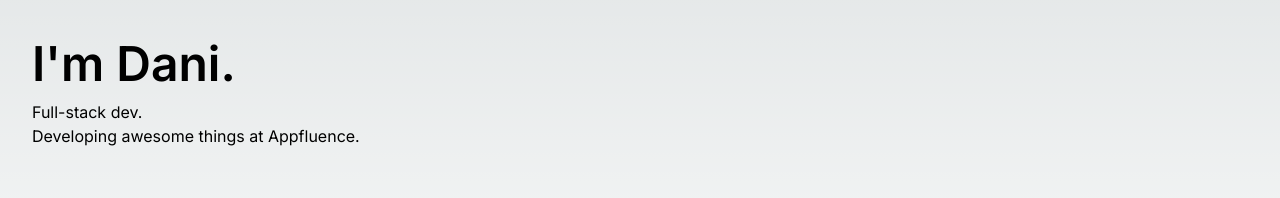
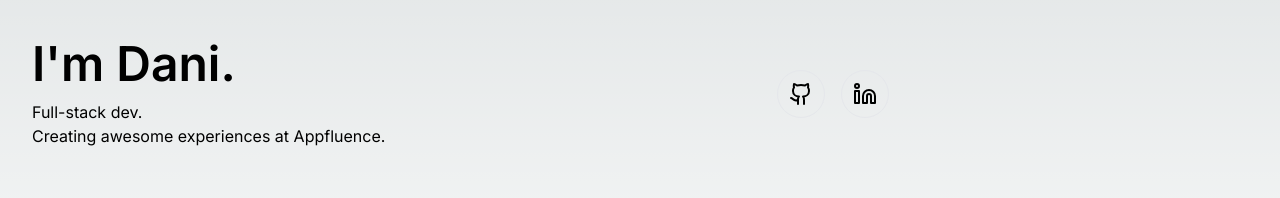
Before and after one commit to daniharo/daniharo.dev, a Next.js app: page / in a window 1280 px wide. Shown: the part 306-504 px from the top of the page. Built offline with nearby package versions, Linux system fonts and the light colour scheme.

Commit message:
Add Social Buttons

```diff
--- a/package.json
+++ b/package.json
@@ -15,6 +15,7 @@
     "clsx": "^1.2.1",
     "eslint": "8.37.0",
     "eslint-config-next": "13.2.4",
+    "lucide-react": "^0.129.0",
     "next": "13.2.4",
     "react": "18.2.0",
     "react-dom": "18.2.0",
--- /dev/null
+++ b/prettier.config.js
@@ -0,0 +1,3 @@
+module.exports = {
+  plugins: [require('prettier-plugin-tailwindcss')],
+};
--- a/src/app/page.tsx
+++ b/src/app/page.tsx
@@ -1,17 +1,30 @@
 import { Inter } from "next/font/google";
 import clsx from "clsx";
+import { SocialButton } from "@/components/SocialButton";
+import { Github, Linkedin } from "lucide-react";
 
 const inter = Inter({ subsets: ["latin"] });
 
 export default function Home() {
   return (
     <main
-      className={clsx(inter.className, "flex h-screen flex-col justify-center")}
+      className={clsx(
+        inter.className,
+        "flex h-screen flex-col items-center justify-center md:flex-row"
+      )}
     >
       <section className="ml-8 flex flex-col">
         <span className="mb-3 text-5xl font-semibold">I&apos;m Dani.</span>
         <span>Full-stack dev.</span>
-        <span>Developing awesome things at Appfluence.</span>
+        <span>Creating awesome experiences at Appfluence.</span>
+      </section>
+      <section className="flex flex-1 justify-center gap-4">
+        <SocialButton href="https://github.com/daniharo/">
+          <Github />
+        </SocialButton>
+        <SocialButton href="https://www.linkedin.com/in/daniel-haro-contreras/">
+          <Linkedin />
+        </SocialButton>
       </section>
     </main>
   );
--- /dev/null
+++ b/src/components/SocialButton.tsx
@@ -0,0 +1,14 @@
+export type SocialButtonProps = {
+  href: string;
+  children: React.ReactNode;
+};
+
+export const SocialButton = ({ href, children }: SocialButtonProps) => (
+  <a
+    className="flex h-12 w-12 items-center justify-center rounded-full border border-solid transition-colors hover:bg-white hover:text-black"
+    href={href}
+    target="_blank"
+  >
+    {children}
+  </a>
+);
```
Also changed, not shown: .prettierrc.json (deleted), 1 other file (tests, documents, lock files or other folders).
